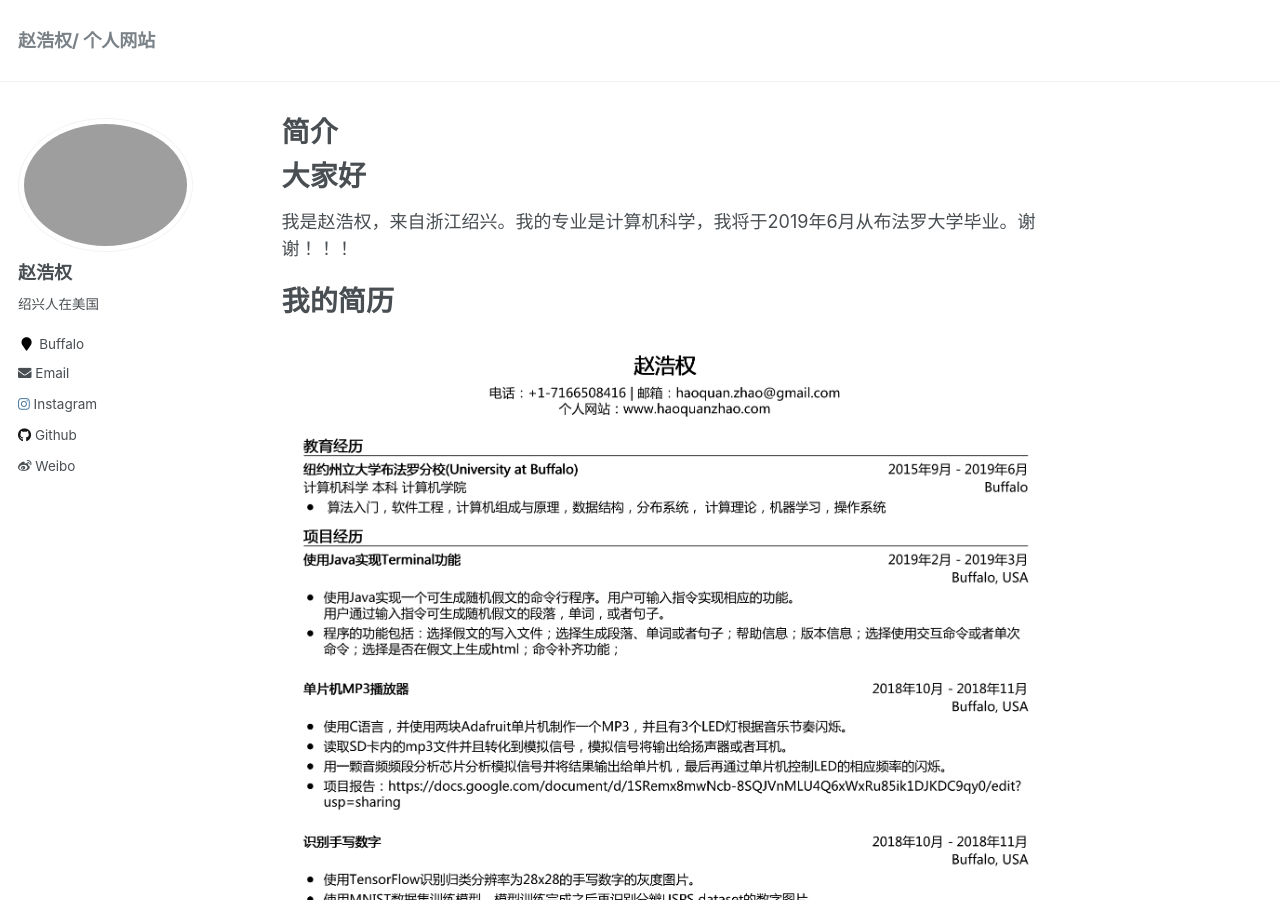
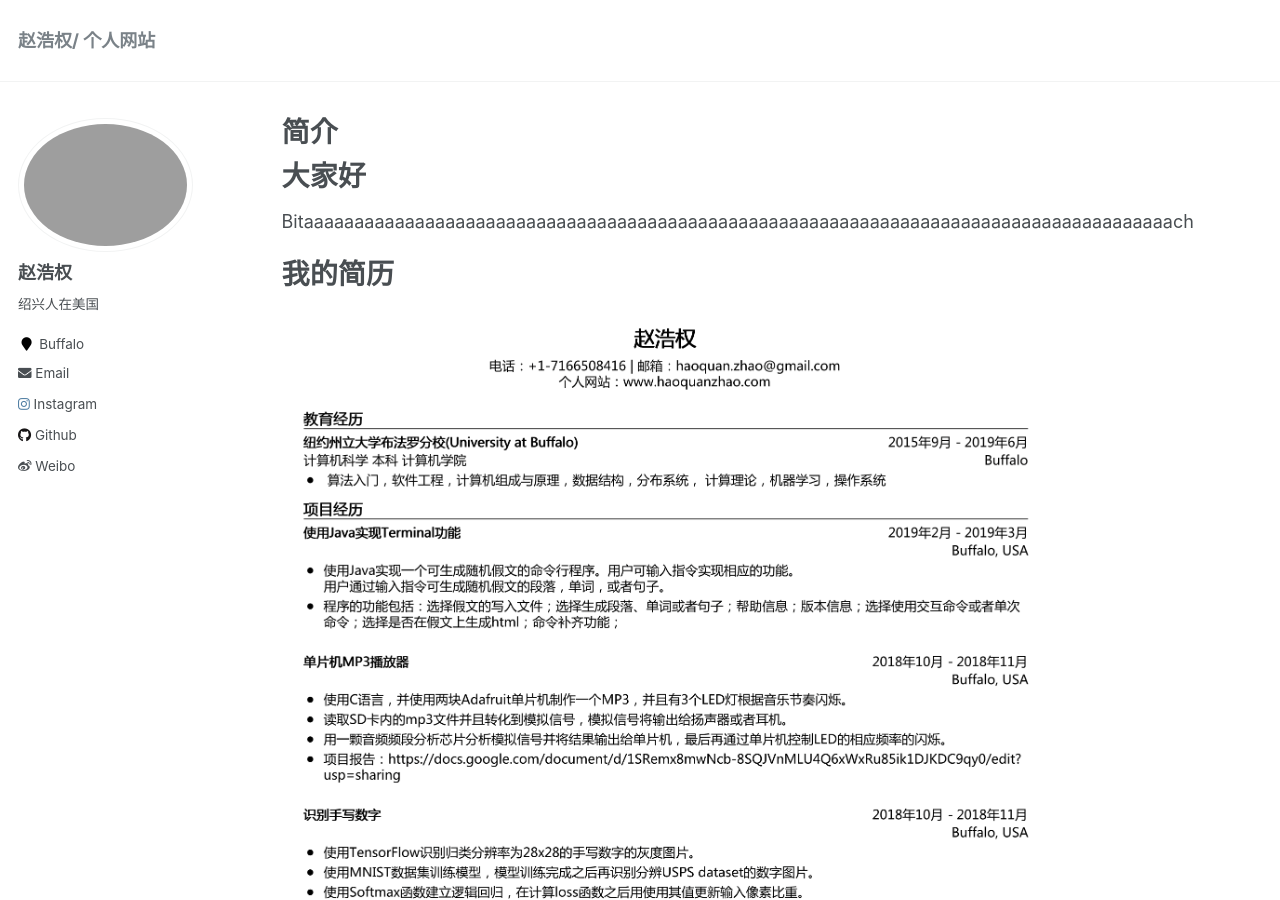
Before and after one commit to zhaosec/zhaosec, a Jekyll site: the page built from _pages/about.md, in a window 1280 px wide and 900 px high. Built offline with Jekyll 4.4.1, drawn with Linux system fonts in a browser that asks for light colours.

Commit message:
Update about.md

```diff
--- a/_pages/about.md
+++ b/_pages/about.md
@@ -10,7 +10,7 @@ redirect_from:
 
 大家好
 ======
-我是赵浩权，来自浙江绍兴。我的专业是计算机科学，我将于2019年6月从布法罗大学毕业。谢谢！！！
+Bitaaaaaaaaaaaaaaaaaaaaaaaaaaaaaaaaaaaaaaaaaaaaaaaaaaaaaaaaaaaaaaaaaaaaaaaaaaaaaaaaaaaaaach
 
 我的简历
 ======
```
